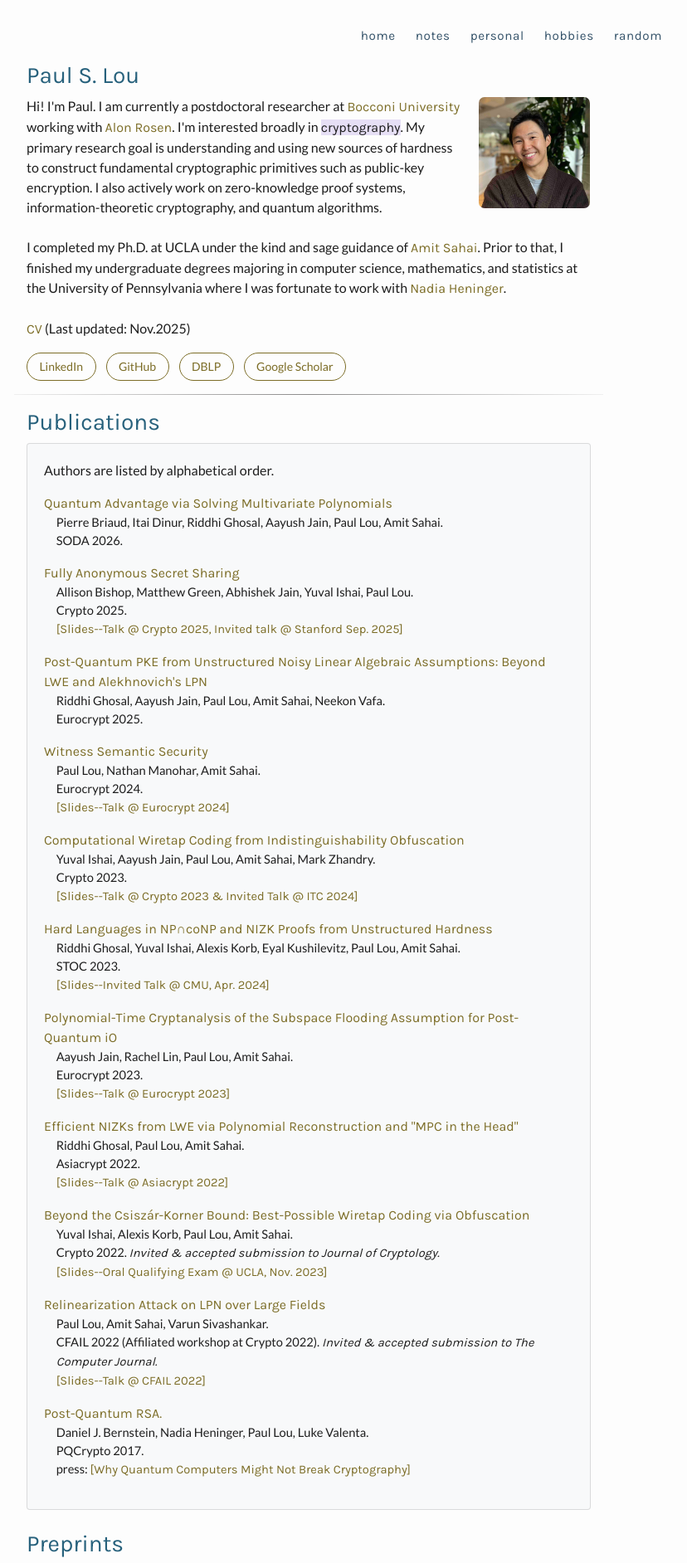
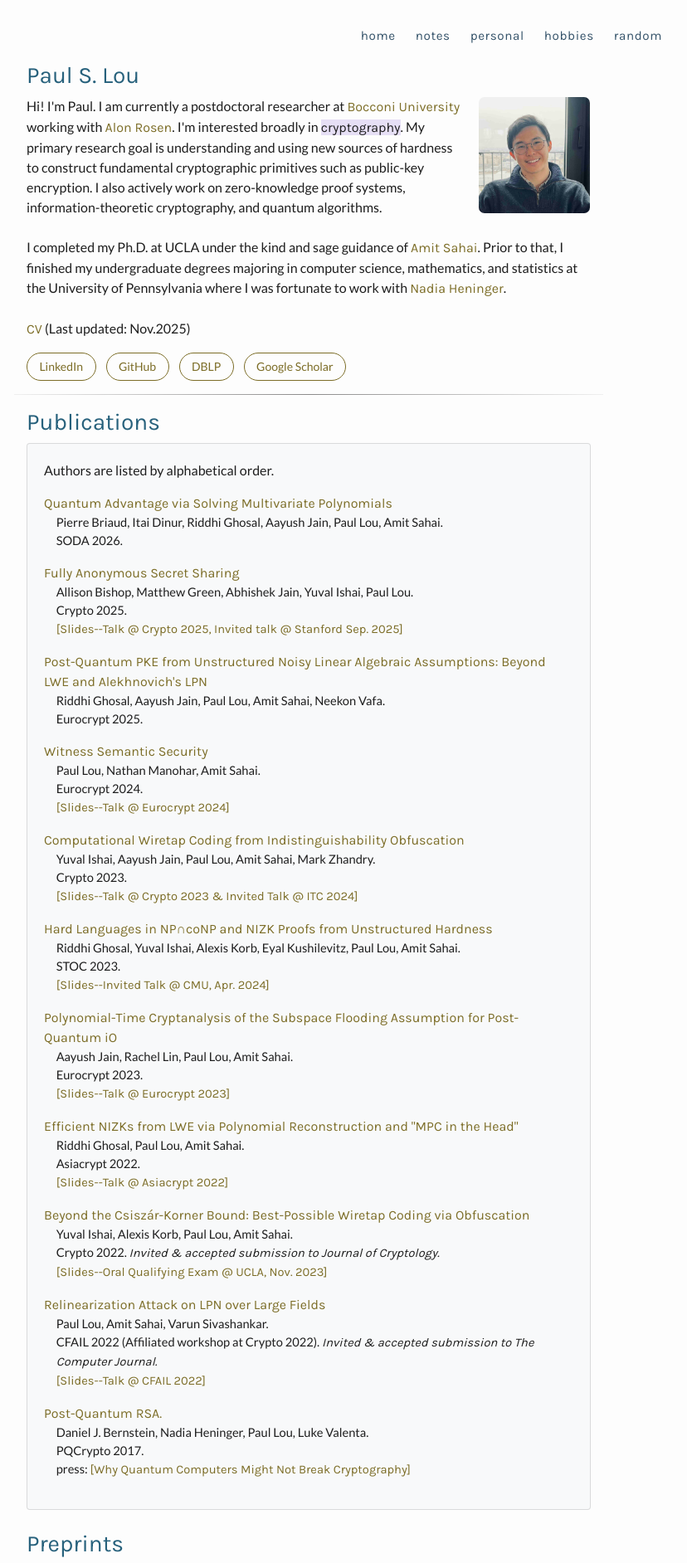
Before and after one commit to pslou/pslou.github.io, a Jekyll site: the page index.html, which Jekyll copies as it is, in a window 1280 px wide. Shown: the top 1884 px of the page at 83% size, without its empty margins (268-1096 px from the left). Built offline with Jekyll 4.4.1, drawn with Linux system fonts in a browser that asks for light colours.

Commit message:
update photo

```diff
--- a/index.html
+++ b/index.html
@@ -71,7 +71,7 @@
       <div class="col-sm-12">
           <h1>Paul S. Lou</h1>
               <div class="img-div">
-                <img id="portrait" src="assets/images/headshot_july2025.jpg" alt="Paul">
+                <img id="portrait" src="assets/images/headshot_dec2025.jpg" alt="Paul">
               </div>
               <p>
                   Hi! I'm Paul.
```
Also changed, not shown: assets/images/headshot_dec2025.jpg (added), assets/images/headshot_july2025.jpg (deleted).
